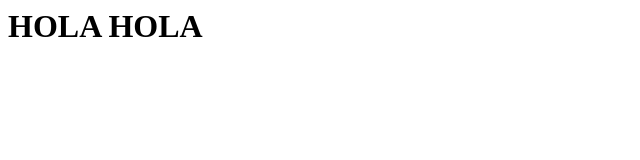
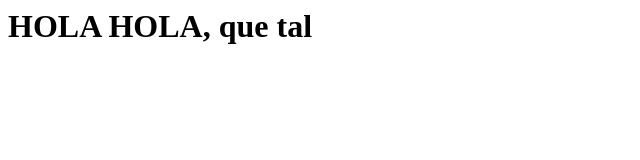
Before and after one commit to whoisfvbi/proyectoPPS, a plain HTML site: page index.html in a window 1280 px wide. Shown: the whole page, without its empty margins (0-640 px from the left). Drawn offline with Linux system fonts and the light colour scheme.

Commit message:
segundo commit

```diff
--- a/index.html
+++ b/index.html
@@ -3,6 +3,6 @@
 
 </HEAD>
 <BODY>
-<H1>HOLA HOLA</H1>
+<H1>HOLA HOLA, que tal</H1>
 </BODY>
 </HTML>
```
